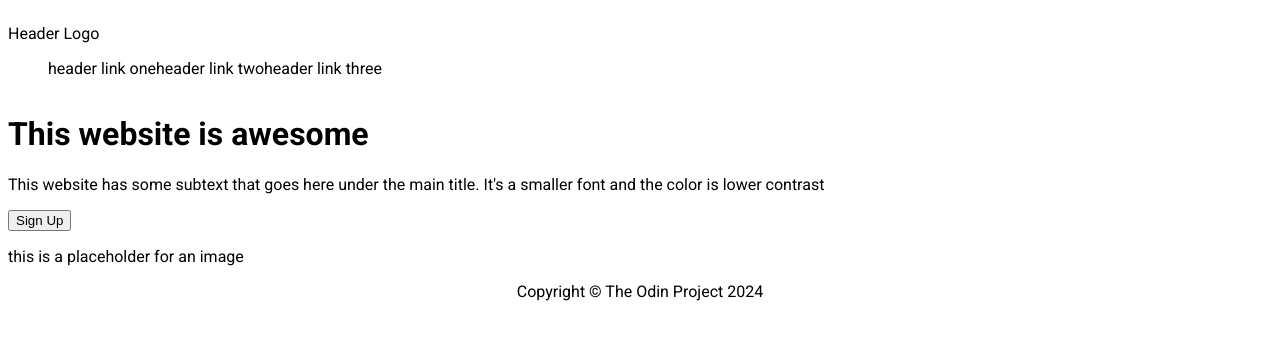
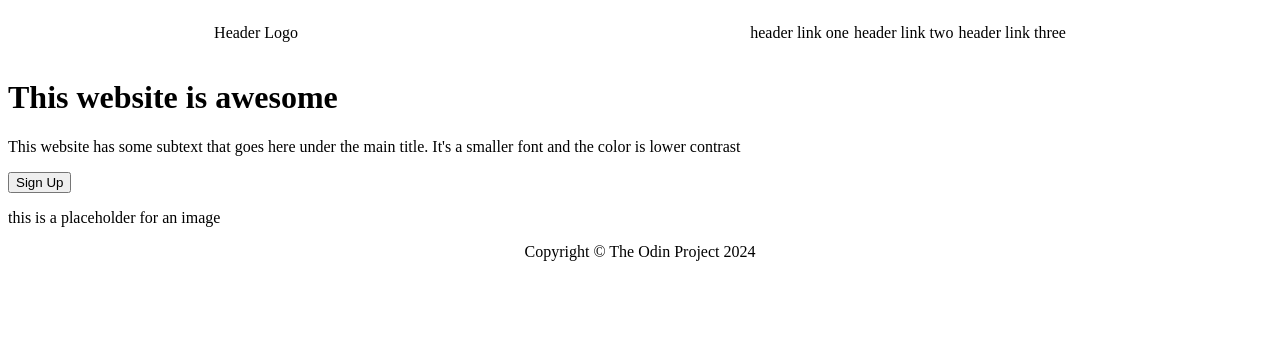
Before and after one commit to kian-tamjidi04/landing-page, a plain HTML site: page index.html in a window 1280 px wide. Drawn offline with Linux system fonts and the light colour scheme.

Commit message:
Add CSS to contents of header

```diff
--- a/styles.css
+++ b/styles.css
@@ -1,5 +1,4 @@
 body {
-    font-family: "Roboto";
     display: flex;
     flex-direction: column;
     justify-content: space-evenly;
@@ -17,8 +16,14 @@ footer {
 
 ul {
     display: flex;
+    gap: 5px;
 }
 
 li {
     list-style: none;
 }
+
+header {
+    display: flex;
+    justify-content: space-around;
+}
```
